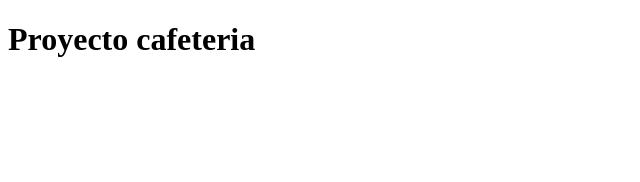
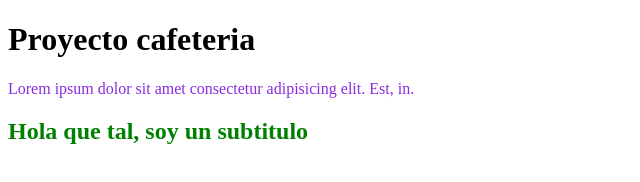
Before and after one commit to JohanaRojas32/democafeteria, a plain HTML site: page index.html in a window 1280 px wide. Shown: the whole page, without its empty margins (0-640 px from the left). Drawn offline with Linux system fonts and the light colour scheme.

Commit message:
agrego un p y h2 con estilos pedido por el cliente

```diff
--- a/css/estilos.css
+++ b/css/estilos.css
@@ -0,0 +1,7 @@
+h2{
+    color: green;
+}
+
+p{
+    color: blueviolet;
+}
--- a/index.html
+++ b/index.html
@@ -9,6 +9,10 @@
 <body>
     <h1>Proyecto cafeteria </h1>
 
+    <p>
+        Lorem ipsum dolor sit amet consectetur adipisicing elit. Est, in.
+    </p>
 
+    <h2>Hola que tal, soy un subtitulo</h2>
 </body>
 </html>
```
